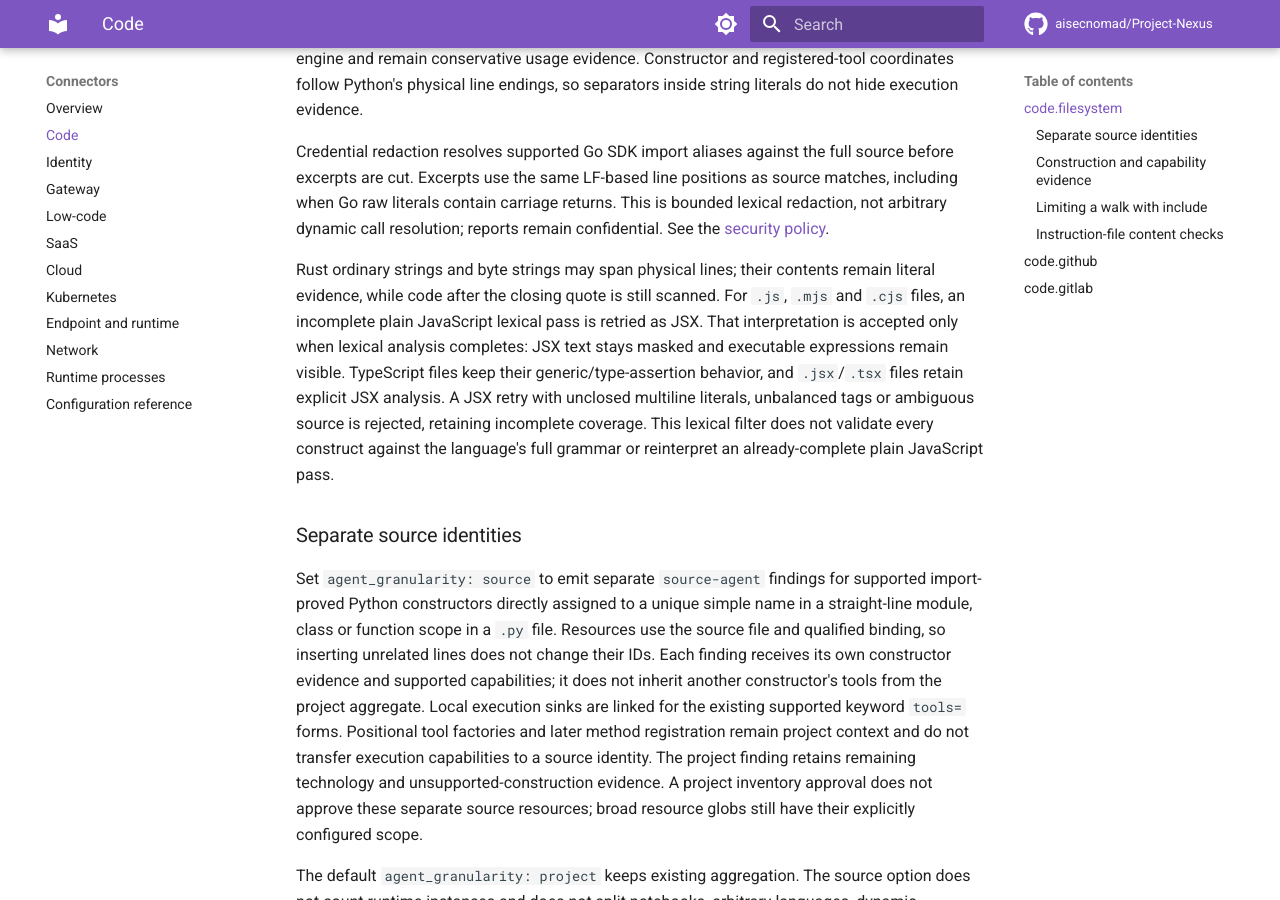
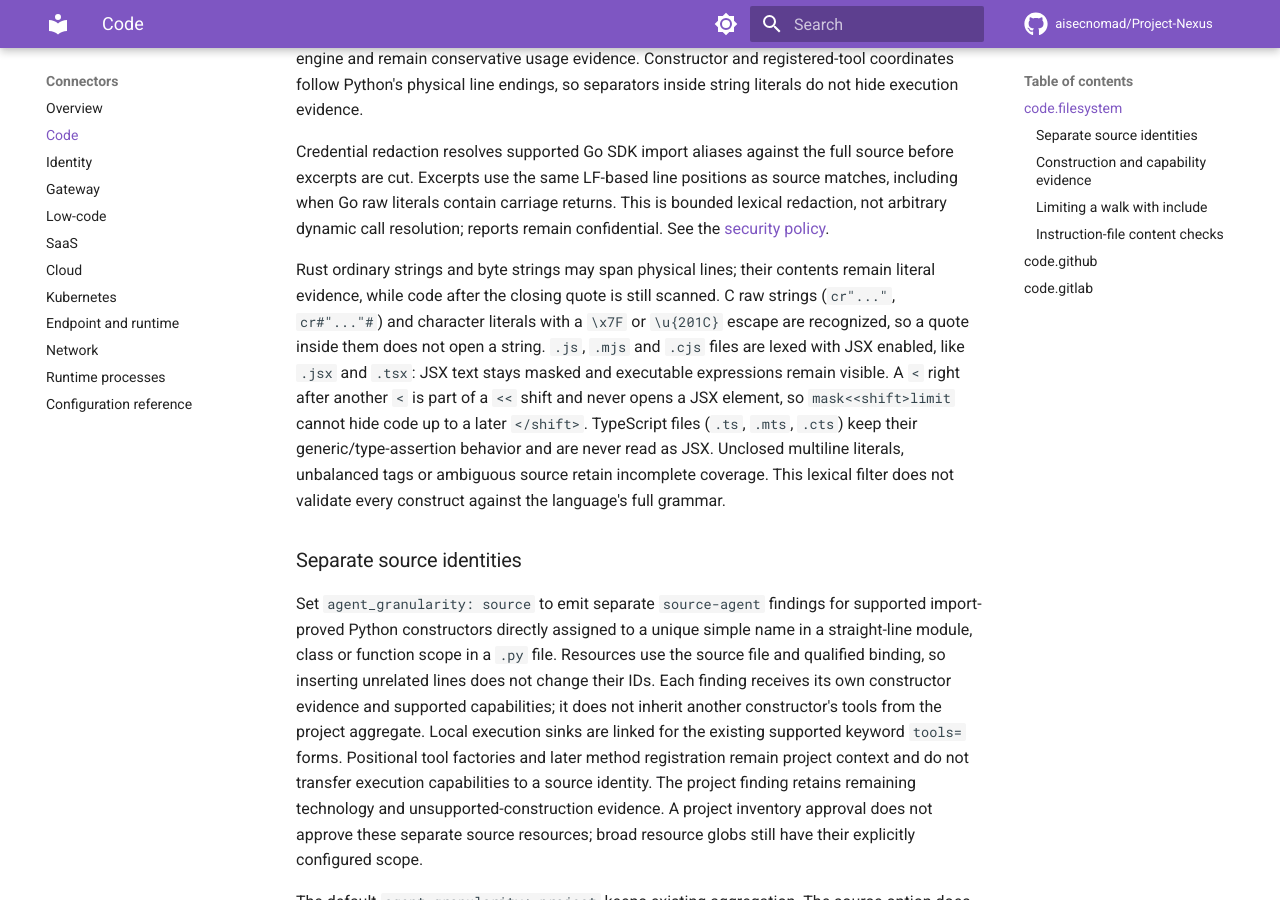
Before and after one commit to aisecnomad/Project-Nexus, an MkDocs documentation site: the page built from docs/connectors/code.md, in a window 1280 px wide and 900 px high, scrolled down 1704 px. Built offline with MkDocs 1.6.1 and Material for MkDocs 9.7.7, drawn with Linux system fonts in a browser that asks for light colours; comment, search, counter and statistics services are not loaded.

Commit message:
Stop a second "<" from opening a JSX element instead of skipping JSX per file
04637a9 read every .js/.mjs/.cjs file containing "<<" followed by a
letter as plain JavaScript, even when JSX was requested. The check ran
over the raw file, strings and comments included, so a Llama prompt
string ("<<SYS>>") in a React .js file swapped a correct JSX reading for
a plain one. That reading can finish without ambiguity while it masks
code: "/*" in element text opens a comment that runs to a later JSDoc
"*/", hiding an OpenAI client, and the scan reported complete with no
findings. Files with "<<EOF" or "1<<n" lost coverage (exit 3). The
check also left the misread open in .jsx and .tsx, where
mask<<shift>limit still opened a <shift> element that hid code up to a
later "</shift>" while the file reported complete.

The whole-file check is removed. Instead, the JSX branch of the
JavaScript lexer no longer opens an element at a "<" that directly
follows another "<": every JS/TS tokenizer reads "<<" as one shift
token. This applies to all JSX dialects, and the JSX reading is kept
for files that contain "<<" elsewhere.

Tests: the shift input stays ambiguous with the code visible for .js,
.mjs, .cjs, .jsx and .tsx, at the lexer and through code.filesystem.
A new test puts "<<SYS>>", 1<<n or <<EOF next to JSX and a later
OpenAI client and requires a complete scan that keeps the client
visible and reports provider.openai. The hostile look-ahead input
"<A<" * 83333 is now only one candidate tag, so it completes; it is
kept under its own name, and "<A< " * 62500 takes its place as the
input that exhausts the look-ahead budget.

CHANGELOG, docs/production.md, docs/connectors/code.md and
docs/connectors.md describe the token-level rule. The connector guide
and summary now also cover the Rust C raw strings and \x/\u{...}
character escapes, and say that .js files are lexed with JSX enabled.

Signed-off-by: Claude <noreply@anthropic.com>
Co-Authored-By: Claude Opus 5.5 <noreply@anthropic.com>
Claude-Session: https://claude.ai/code/session_01NNpBL4DqDDJdF9hLExvpc9

```diff
--- a/docs/connectors/code.md
+++ b/docs/connectors/code.md
@@ -84,14 +84,16 @@ reports remain confidential. See the [security policy](https://github.com/aisecn
 
 Rust ordinary strings and byte strings may span physical lines; their contents
 remain literal evidence, while code after the closing quote is still scanned.
-For `.js`, `.mjs` and `.cjs` files, an incomplete plain JavaScript lexical pass
-is retried as JSX. That interpretation is accepted only when lexical analysis
-completes: JSX text stays masked and executable expressions remain visible.
-TypeScript files keep their generic/type-assertion behavior, and `.jsx`/`.tsx`
-files retain explicit JSX analysis. A JSX retry with unclosed multiline literals,
-unbalanced tags or ambiguous source is rejected, retaining incomplete coverage.
-This lexical filter does not validate every construct against the language's
-full grammar or reinterpret an already-complete plain JavaScript pass.
+C raw strings (`cr"..."`, `cr#"..."#`) and character literals with a `\x7F` or
+`\u{201C}` escape are recognized, so a quote inside them does not open a string.
+`.js`, `.mjs` and `.cjs` files are lexed with JSX enabled, like `.jsx` and
+`.tsx`: JSX text stays masked and executable expressions remain visible. A `<`
+right after another `<` is part of a `<<` shift and never opens a JSX element,
+so `mask<<shift>limit` cannot hide code up to a later `</shift>`. TypeScript
+files (`.ts`, `.mts`, `.cts`) keep their generic/type-assertion behavior and are
+never read as JSX. Unclosed multiline literals, unbalanced tags or ambiguous
+source retain incomplete coverage. This lexical filter does not validate every
+construct against the language's full grammar.
 
 ### Separate source identities
 
```
Also changed, not shown: CHANGELOG.md (+7 -5 lines), docs/connectors.md (+5 -3 lines), docs/production.md (+4 -4 lines), 3 other files.
